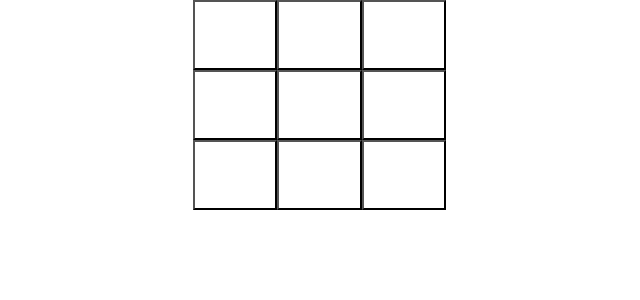
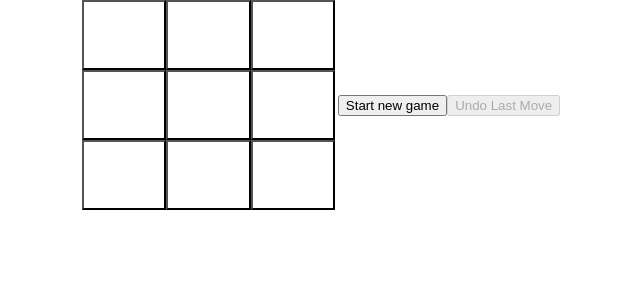
Before and after one commit to Abdulazeez-Dolapo/tic-tac-toe, a React (Create React App) app: page / in a window 1280 px wide. Shown: the top 300 px of the page, without its empty margins (319-959 px from the left). Built offline with nearby package versions, Linux system fonts and the light colour scheme.

Commit message:
add feature to undo last move

```diff
--- a/src/App.tsx
+++ b/src/App.tsx
@@ -6,24 +6,28 @@ type BoardType = string[]
 const Box: FC<{
 	value: string
 	handleClick: (e: MouseEvent<HTMLButtonElement>) => void
-}> = ({ value, handleClick }) => (
-	<button className="box" onClick={handleClick}>
+	disableClick: boolean
+}> = ({ value, handleClick, disableClick }) => (
+	<button className="box" onClick={handleClick} disabled={disableClick}>
 		{value}
 	</button>
 )
 
-const WinningDisplay: FC<{
+const GameControls: FC<{
 	text: string
 	startNewGame: (e: MouseEvent<HTMLButtonElement>) => void
 	undoLastMove: (e: MouseEvent<HTMLButtonElement>) => void
-}> = ({ text, startNewGame, undoLastMove }) => {
+	disableUndo: boolean
+}> = ({ text, startNewGame, undoLastMove, disableUndo }) => {
 	return (
 		<div>
-			<p>{text}</p>
+			{text ? <p>{text}</p> : null}
 
 			<div>
 				<button onClick={startNewGame}>Start new game</button>
-				<button onClick={undoLastMove}>Undo Last Move</button>
+				<button onClick={undoLastMove} disabled={disableUndo}>
+					Undo Last Move
+				</button>
 			</div>
 		</div>
 	)
@@ -35,6 +39,7 @@ function App() {
 	const [counter, setCounter] = useState(0)
 	const [boardState, setBoardState] = useState(initialBoardState)
 	const [winningText, setWinningText] = useState("")
+	const [isGameOver, setIsGameOver] = useState(false)
 	const [boardStateHistory, setBoardStateHistory] = useState([
 		initialBoardState,
 	])
@@ -54,11 +59,12 @@ function App() {
 		updateHistory(newBoardState, newCounter)
 
 		const isWinner = calculateWinner(newBoardState)
-		if (isWinner)
+		if (isWinner) {
+			setIsGameOver(true)
 			setWinningText(
 				`Player ${isPlayerOne() ? "one" : "two"} has won the game`
 			)
-		console.log({ isWinner })
+		}
 	}
 
 	const updateHistory = (currentBoardState: BoardType, index: number) => {
@@ -101,9 +107,16 @@ function App() {
 		setBoardState(initialBoardState)
 		setBoardStateHistory([initialBoardState])
 		setWinningText("")
+		setIsGameOver(false)
 	}
 
-	const undoLastMove = () => {}
+	const undoLastMove = () => {
+		const newCounter = counter - 1
+		setCounter(newCounter)
+		setBoardState(boardStateHistory[newCounter])
+		setWinningText("")
+		setIsGameOver(false)
+	}
 
 	return (
 		<div className="wrapper">
@@ -118,6 +131,7 @@ function App() {
 									key={boxIndex}
 									value={boardState[boxIndex]}
 									handleClick={() => onBoxClick(boxIndex)}
+									disableClick={isGameOver}
 								/>
 							)
 						})}
@@ -125,13 +139,12 @@ function App() {
 				))}
 			</div>
 
-			{winningText ? (
-				<WinningDisplay
-					text={winningText}
-					startNewGame={resetAppState}
-					undoLastMove={undoLastMove}
-				/>
-			) : null}
+			<GameControls
+				text={winningText}
+				startNewGame={resetAppState}
+				undoLastMove={undoLastMove}
+				disableUndo={counter < 1}
+			/>
 		</div>
 	)
 }
```
